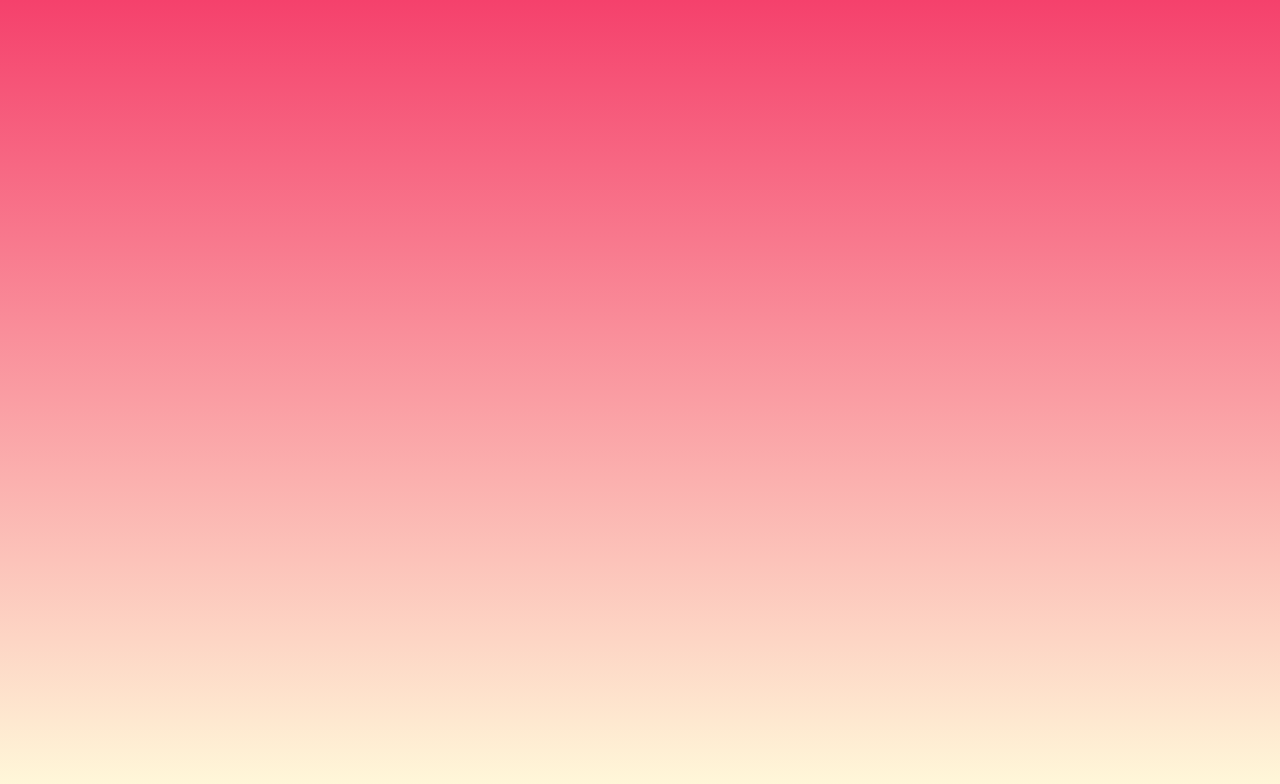
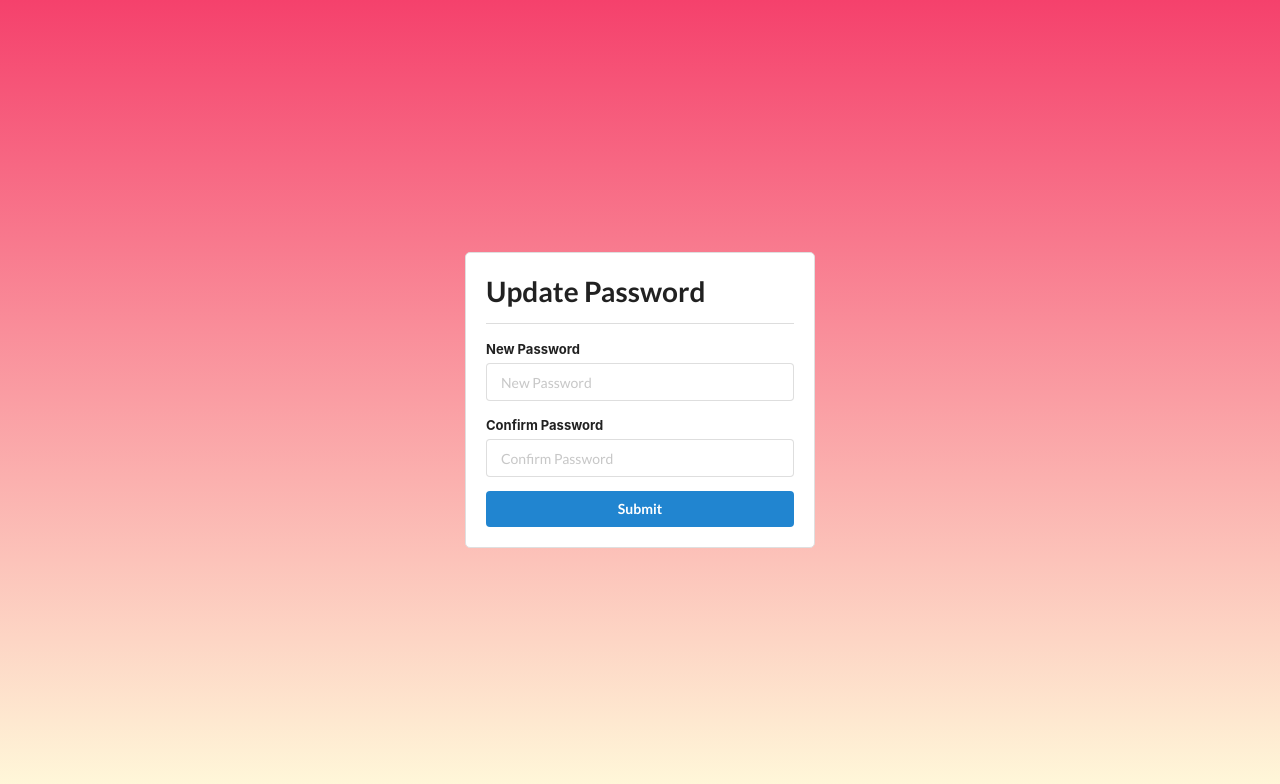
Before and after one commit to AdityaTajanpure/CRM-React, a React (Create React App) app: page /updatePassword/1 in a window 1280 px wide. Before the commit this address had no page. Shown: the top 784 px of the page. Built offline with nearby package versions, Linux system fonts and the light colour scheme.

Commit message:
forgot password module working

```diff
--- a/src/App.js
+++ b/src/App.js
@@ -18,7 +18,7 @@ function App() {
         <Route path="/login" element={<Login />} />
         <Route path="/forgotPassword" element={<ForgotPassword />} />
         <Route path="/signup" element={<SignUp />} />
-        <Route path="/updatePassword" element={<SetPassword />} />
+        <Route path="/updatePassword/:token" element={<SetPassword />} />
         <Route path="/loading" element={<Loading />} />
       </Routes>
     </BrowserRouter>
--- a/src/api/connection.js
+++ b/src/api/connection.js
@@ -27,11 +27,14 @@ const UserRepo = {
   },
 
   setPassword: async (token, username, password) => {
-    await axiosClient.post("http://localhost:3200/onboarding/setPassword", {
-      token,
-      username,
-      password,
-    });
+    return await axiosClient.post(
+      "http://localhost:3200/onboarding/setPassword",
+      {
+        token,
+        username,
+        password,
+      }
+    );
   },
 };
 
--- a/src/pages/onboarding/components/ForgotPassword.jsx
+++ b/src/pages/onboarding/components/ForgotPassword.jsx
@@ -17,7 +17,7 @@ const ForgotPassword = () => {
   };
 
   const forgotPassword = async () => {
-    let res = await UserRepo.loginUser(formValues.email, formValues.password);
+    let res = await UserRepo.forgotPassword(formValues.email);
     gotResponse(res);
   };
 
@@ -25,7 +25,7 @@ const ForgotPassword = () => {
     e.preventDefault();
     setFormErrors(validate(formValues));
     setIsSubmit(true);
-    if (Object.keys(formErrors).length === 0 && isSubmit) {
+    if (Object.keys(formErrors).length === 0) {
       forgotPassword();
     }
   };
--- a/src/pages/onboarding/components/SetPassword.jsx
+++ b/src/pages/onboarding/components/SetPassword.jsx
@@ -2,8 +2,10 @@ import React from "react";
 import "../login.css";
 import { useState } from "react";
 import UserRepo from "../../../api/connection";
+import { useNavigate } from "react-router-dom";
 
 const SetPassword = () => {
+  const navigate = useNavigate();
   const initialValues = {
     password: "",
     password2: "",
@@ -18,20 +20,29 @@ const SetPassword = () => {
     setFormValues({ ...formValues, [name]: value });
   };
 
-  const setPassword = async (token, username, password) => {
+  const setPassword = async (password) => {
+    const token = window.location.href.split("/").pop();
+    var base64Url = token.split(".")[1];
+    var base64 = base64Url.replace(/-/g, "+").replace(/_/g, "/");
+    var jsonPayload = decodeURIComponent(
+      atob(base64)
+        .split("")
+        .map(function (c) {
+          return "%" + ("00" + c.charCodeAt(0).toString(16)).slice(-2);
+        })
+        .join("")
+    );
+    const { username } = JSON.parse(jsonPayload);
     let res = await UserRepo.setPassword(token, username, password);
     gotResponse(res);
-    if (res.data.token) {
-      localStorage.setItem("token", res.data.token);
-    }
   };
 
   const handleSubmit = (e) => {
     e.preventDefault();
     setFormErrors(validate(formValues));
     setIsSubmit(true);
-    if (Object.keys(formErrors).length === 0 && isSubmit) {
-      setPassword();
+    if (Object.keys(formErrors).length === 0) {
+      setPassword(formValues.password);
     }
   };
 
--- a/src/pages/onboarding/components/SignUp.jsx
+++ b/src/pages/onboarding/components/SignUp.jsx
@@ -36,7 +36,7 @@ const Login = () => {
     e.preventDefault();
     setFormErrors(validate(formValues));
     setIsSubmit(true);
-    if (Object.keys(formErrors).length === 0 && isSubmit) {
+    if (Object.keys(formErrors).length === 0) {
       signUpUser();
     }
   };
```
